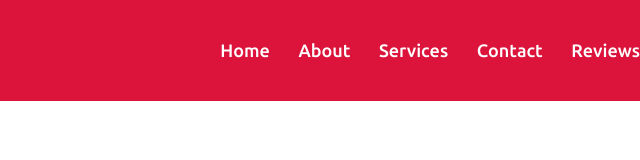
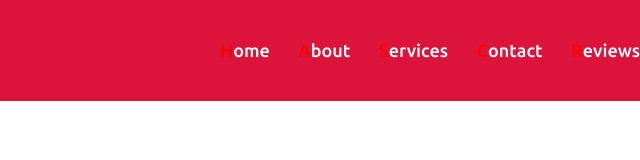
Before and after one commit to FuturisticMinds/Motohub, a plain HTML site: page index.html in a window 1280 px wide. Shown: the full height of the page, 640-1280 px from the left. Drawn offline with Linux system fonts and the light colour scheme.

Commit message:
Update index.html

```diff
--- a/index.html
+++ b/index.html
@@ -12,11 +12,12 @@
         <div class="max-width">
             <div class="logo">MOTO HUB</div>
             <ul class="menu">
-                <li><a href="#home">Home</a></li>
-                <li><a href="#about">About</a></li>
-                <li><a href="#services">Services</a></li>
-                <li><a href="#contacts">Contact</a></li>
-                <li><a href="#Reviews">Reviews</a></li>
+                <li><a href="#home"> <span style="color: red;">H</span>ome</a></li>
+                <li><a href="#about"><span style="color: red;">A</span>bout</a></li>
+                <li><a href="#services"><span style="color: red;">S</span>ervices</a></li>
+                <li><a href="#contacts"><span style="color: red;">C</span>ontact</a></li>
+                <li><a href="#Reviews"><span style="color: red;">R</span>eviews</a></li>
+            </ul>
             </ul>
         </div>
     </nav>
```
